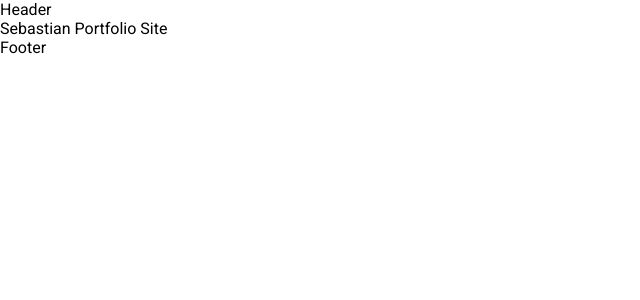
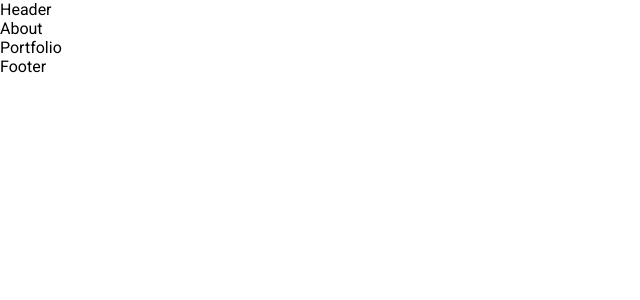
Before and after one commit to spfave/portfolio-react, a React (Create React App) app: page / in a window 1280 px wide. Shown: the top 300 px of the page, without its empty margins (0-640 px from the left). Built offline with nearby package versions, Linux system fonts and the light colour scheme.

Commit message:
Implement multi component import

```diff
--- a/src/components/PortfolioSite.js
+++ b/src/components/PortfolioSite.js
@@ -1,12 +1,31 @@
 import { useState } from 'react';
 import Header from './Header';
 import Footer from './Footer';
+import { About, Portfolio, Contact, Skills } from './pages';
 
 export default function PortfolioSite() {
+  const [page, setPage] = useState('About');
+  const renderContent = () => {
+    switch (page) {
+      case 'About':
+        return <About />;
+      case 'Portfolio':
+        return <Portfolio />;
+      case 'Contact':
+        return <Contact />;
+      case 'Skills':
+        return <Skills />;
+
+      default:
+        break;
+    }
+  };
+
   return (
     <div>
       <Header />
-      <div>Sebastian Portfolio Site</div>
+      <About />
+      <Portfolio />
       <Footer />
     </div>
   );
--- /dev/null
+++ b/src/components/pages/index.js
@@ -0,0 +1,6 @@
+import About from './About';
+import Portfolio from './Portfolio';
+import Contact from './Contact';
+import Skills from './Skills';
+
+export { About, Portfolio, Contact, Skills };
```
